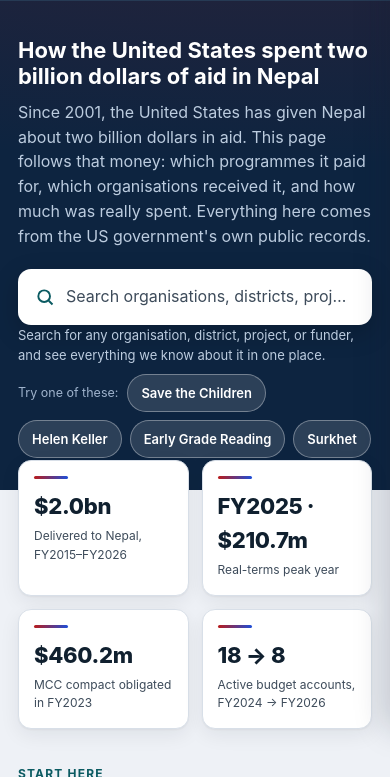
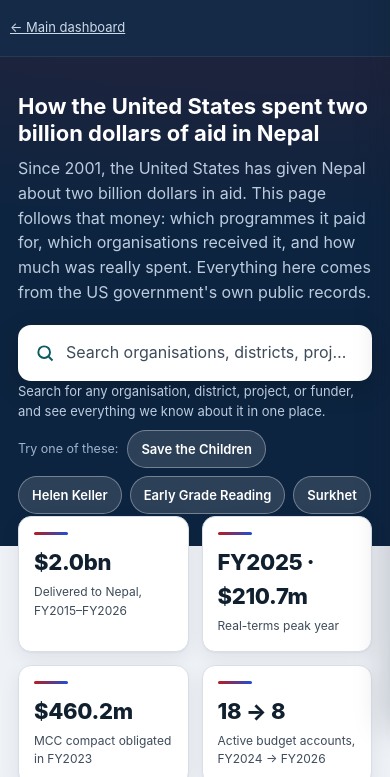
Before and after one commit to rayraycodes/NepalDevelopmentFund, a plain HTML site: page report/dashboard/usforeignaiddata/index.html in a window 390 px wide. Shown: the part 116-893 px from the top of the page. Drawn offline with Linux system fonts and the light colour scheme.

Commit message:
Left-align dashboard headers and navigation

```diff
--- a/report/dashboard/usforeignaiddata/index.html
+++ b/report/dashboard/usforeignaiddata/index.html
@@ -34,16 +34,17 @@
   .hbar{display:flex;align-items:center;gap:12px;padding:11px 0;color:#fff;flex-wrap:wrap}
   .logo{width:36px;height:36px;border-radius:9px;background:linear-gradient(135deg,#b91c1c,#1d4ed8);
     display:grid;place-items:center;font-weight:800;color:#fff;flex:none}
-  .hbar h1{font-size:15px;margin:0;font-weight:650}
+  .hbar h1{font-size:15px;margin:0;font-weight:650;text-align:left}
   .hbar .sub{font-size:12px;color:#c4d3e6;margin-top:1px}
-  .backlink{color:#cdd9e8;font-size:13px;padding:8px 10px;border-radius:7px;white-space:nowrap}
+  /* Match the main dashboard: keep secondary navigation in a dedicated left-aligned row. */
+  .backlink{order:3;flex-basis:100%;align-self:flex-start;color:#cdd9e8;font-size:13px;padding:8px 10px;border-radius:7px;white-space:nowrap}
   .backlink:hover{background:rgba(255,255,255,.08);color:#fff;text-decoration:none}
   .lang{display:inline-flex;border:1px solid rgba(255,255,255,.25);border-radius:8px;overflow:hidden;margin-left:auto}
   .lang button{background:transparent;color:#dbe5f1;border:0;padding:8px 11px;font:inherit;font-size:13px;cursor:pointer;min-height:44px;min-width:48px}
   .lang button[aria-pressed="true"]{background:var(--teal);color:#fff;font-weight:600}
 
   .hero{background:radial-gradient(1100px 360px at 75% -40%,rgba(185,28,28,.22),transparent),var(--navy);color:#fff;padding:36px 0 30px}
-  .hero h2{font-size:28px;line-height:1.2;margin:0 0 10px;font-weight:740;max-width:820px}
+  .hero h2{font-size:28px;line-height:1.2;margin:0 0 10px;font-weight:740;max-width:820px;text-align:left}
   .hero p{color:#bcccdf;max-width:720px;margin:0}
 
   .kpis{display:grid;grid-template-columns:repeat(4,1fr);gap:13px;margin:-30px 0 8px;position:relative;z-index:2}
@@ -54,7 +55,7 @@
 
   section{padding:28px 0 4px}
   .kicker{font-size:12px;font-weight:700;letter-spacing:.10em;text-transform:uppercase;color:var(--teal)}
-  h3{font-size:21px;margin:6px 0 6px;font-weight:700}
+  h3{font-size:21px;margin:6px 0 6px;font-weight:700;text-align:left}
   .lead{color:var(--muted);max-width:800px;margin:0 0 16px}
   .card{background:var(--card);border:1px solid var(--line);border-radius:14px;padding:16px 18px;box-shadow:var(--shadow);max-width:100%}
   .chart{width:100%;height:400px}.chart.sm{height:350px}.chart.tall{height:460px}
@@ -782,7 +783,7 @@ function drawLanding(){
     aria(id,title);
     const a=arr.slice().reverse();
     chart(id).setOption({animation:anim,textStyle:baseText(),
-      title:{text:title,left:'center',top:2,textStyle:{fontSize:13,fontWeight:600,color:'#12233B'}},
+      title:{text:title,left:12,top:2,textStyle:{fontSize:13,fontWeight:600,color:'#12233B'}},
       grid:{left:8,right:54,top:34,bottom:10,containLabel:true},
       tooltip:{trigger:'axis',axisPointer:{type:'shadow'},valueFormatter:fmt},
       xAxis:{type:'value',splitLine:{lineStyle:{color:'#eef1f6'}}},
@@ -930,7 +931,7 @@ function drawLedger(){
 
   aria('c-cohorts', t('lg_cohort_t'));
   chart('c-cohorts').setOption({animation:anim,textStyle:baseText(),
-    title:{text:t('lg_cohort_t'),left:'center',top:2,textStyle:{fontSize:14,fontWeight:600}},
+    title:{text:t('lg_cohort_t'),left:12,top:2,textStyle:{fontSize:14,fontWeight:600}},
     grid:{left:50,right:16,top:36,bottom:28},
     tooltip:{trigger:'axis'},
     xAxis:{type:'category',data:P.cohorts.map(c=>c.fy)},
@@ -989,7 +990,7 @@ function drawFunnel(){
   aria('c-funnel', t('fn_acct_t'));
   const rows=F.accounts.slice(0,9).reverse();
   chart('c-funnel').setOption({animation:anim,textStyle:baseText(),
-    title:{text:t('fn_acct_t'),left:'center',top:2,textStyle:{fontSize:14,fontWeight:600}},
+    title:{text:t('fn_acct_t'),left:12,top:2,textStyle:{fontSize:14,fontWeight:600}},
     grid:{left:8,right:64,top:54,bottom:24,containLabel:true},
     tooltip:{trigger:'axis',axisPointer:{type:'shadow'},valueFormatter:fmt},
     legend:{top:26,data:[t('s_ob'),t('s_di')]},
@@ -1010,7 +1011,7 @@ function drawPurpose(){
   aria('c-purpose', t('fn_pur_t'));
   const rows=F.purpose.filter(p=>p.di>=1).reverse();
   chart('c-purpose').setOption({animation:anim,textStyle:baseText(),
-    title:{text:t('fn_pur_t'),left:'center',top:2,textStyle:{fontSize:14,fontWeight:600}},
+    title:{text:t('fn_pur_t'),left:12,top:2,textStyle:{fontSize:14,fontWeight:600}},
     grid:{left:8,right:60,top:36,bottom:24,containLabel:true},
     tooltip:{trigger:'axis',axisPointer:{type:'shadow'},valueFormatter:fmt},
     xAxis:{type:'value',name:t('usdm'),splitLine:{lineStyle:{color:'#eef1f6'}}},
@@ -1053,7 +1054,7 @@ function drawPeople(){
   const ys=P.byYear;
   const share=(r,k)=>{const tot=r.people+r.system+r.machine; return tot?+(100*r[k]/tot).toFixed(1):0;};
   chart('c-ppyear').setOption({animation:anim,textStyle:baseText(),
-    title:{text:t('pp_year_t'),left:'center',top:2,textStyle:{fontSize:14,fontWeight:600}},
+    title:{text:t('pp_year_t'),left:12,top:2,textStyle:{fontSize:14,fontWeight:600}},
     grid:{left:40,right:14,top:48,bottom:26},
     tooltip:{trigger:'axis',valueFormatter:v=>v+'%'},legend:{top:24,textStyle:{fontSize:11}},
     xAxis:{type:'category',data:ys.map(r=>r.y)},
@@ -1064,7 +1065,7 @@ function drawPeople(){
   aria('c-ppcat', t('pp_cat_t'));
   const cats=P.byCat.slice().reverse();
   chart('c-ppcat').setOption({animation:anim,textStyle:baseText(),
-    title:{text:t('pp_cat_t'),left:'center',top:2,textStyle:{fontSize:14,fontWeight:600}},
+    title:{text:t('pp_cat_t'),left:12,top:2,textStyle:{fontSize:14,fontWeight:600}},
     grid:{left:8,right:46,top:48,bottom:24,containLabel:true},
     tooltip:{trigger:'axis',axisPointer:{type:'shadow'},valueFormatter:fmt},
     legend:{top:24,textStyle:{fontSize:11}},
```
Also changed, not shown: report/dashboard/index.html (+8 -6 lines).
